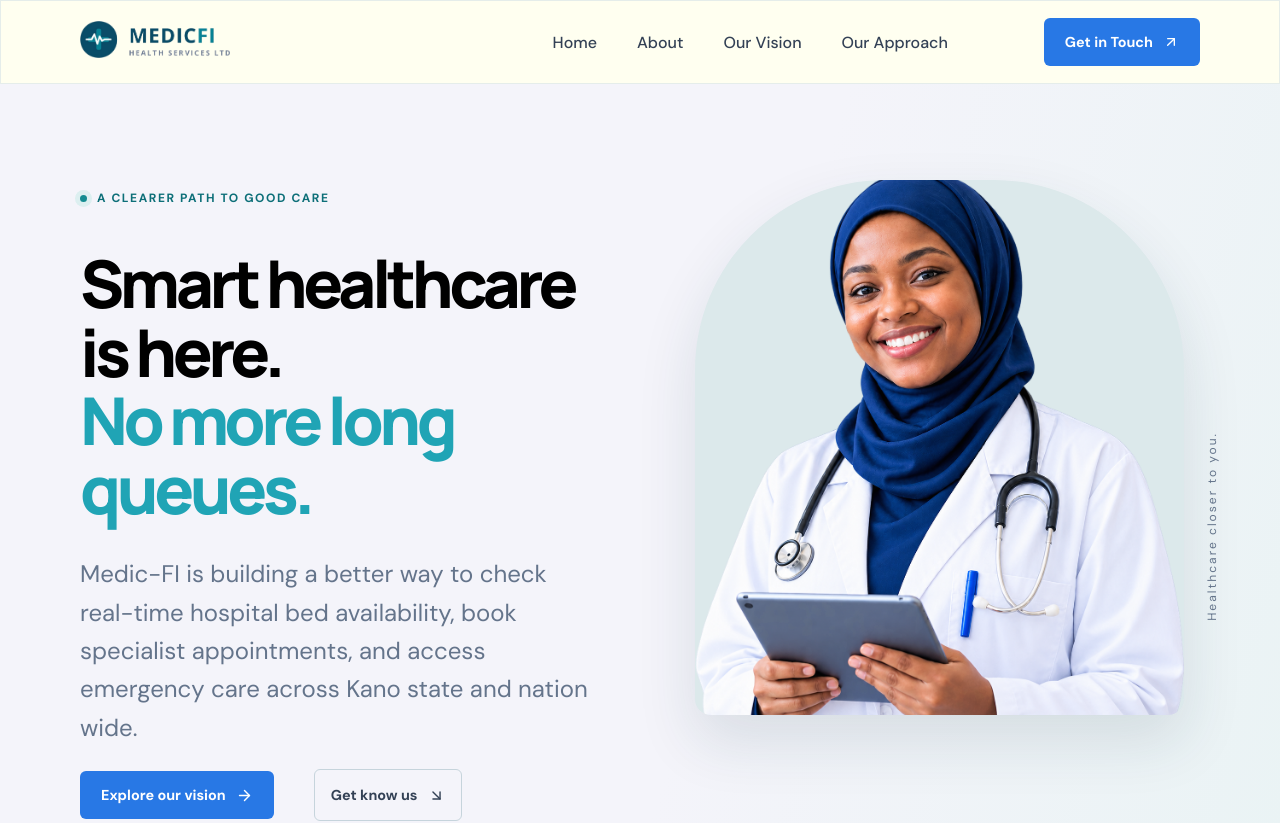
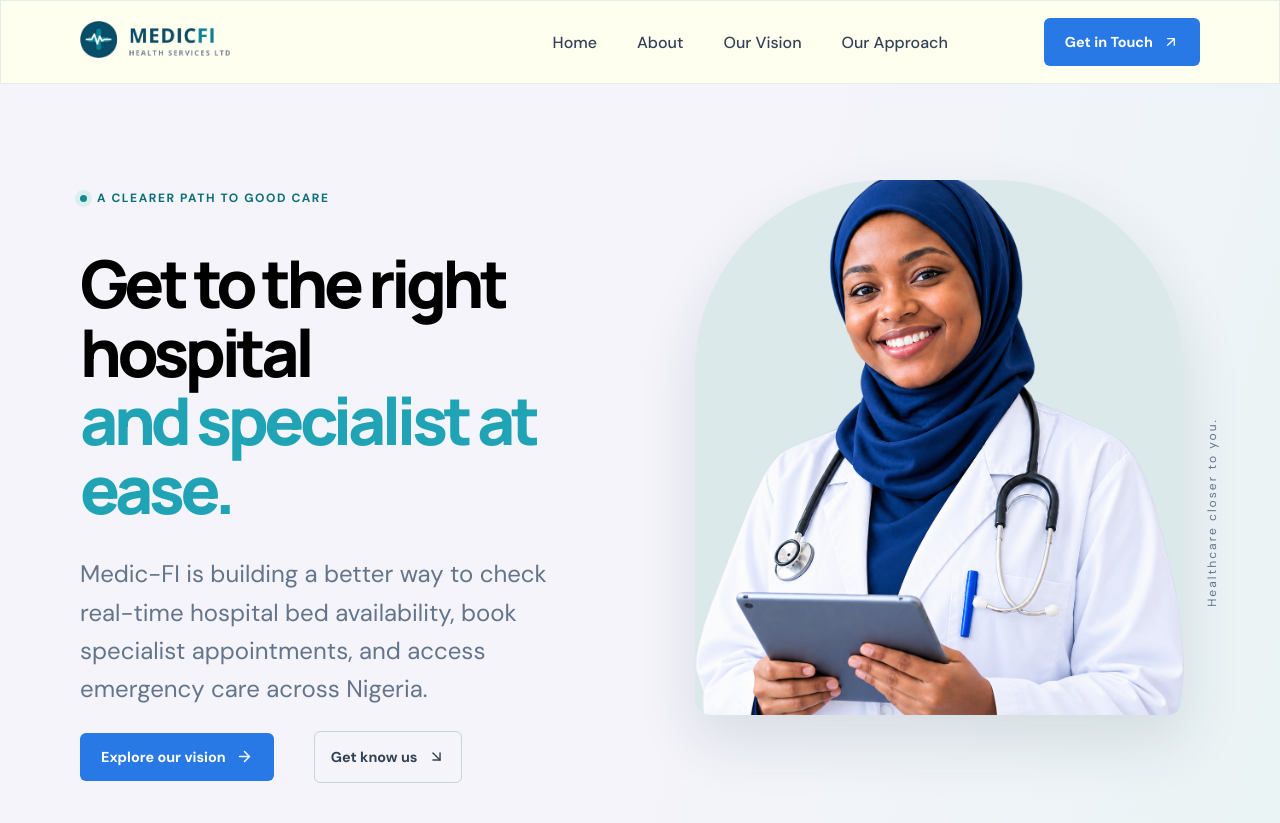
Before and after one commit to NDeenSanhaj96/medic-fi, a React (Vite) app: page / in a window 1280 px wide. Shown: the top 823 px of the page. Built offline with nearby package versions, Linux system fonts and the light colour scheme.

Commit message:
Change the Hero section main heading

```diff
--- a/src/App.jsx
+++ b/src/App.jsx
@@ -120,12 +120,13 @@ function HeroSection() {
               <span className="eyebrow_dot" />A clearer path to good care
             </p>
             <h1 className="hero_heading">
-              Smart healthcare is here. <br /> <span>No more long queues.</span>
+              Get to the right hospital <br />{" "}
+              <span> and specialist at ease.</span>
             </h1>
             <p className="hero_description-text">
               Medic-FI is building a better way to check real-time hospital bed
               availability, book specialist appointments, and access emergency
-              care across Kano state and nation wide.
+              care across Nigeria.
             </p>
             <div className="hero_actions">
               <a href="#vision" className="button button_primary">
```
